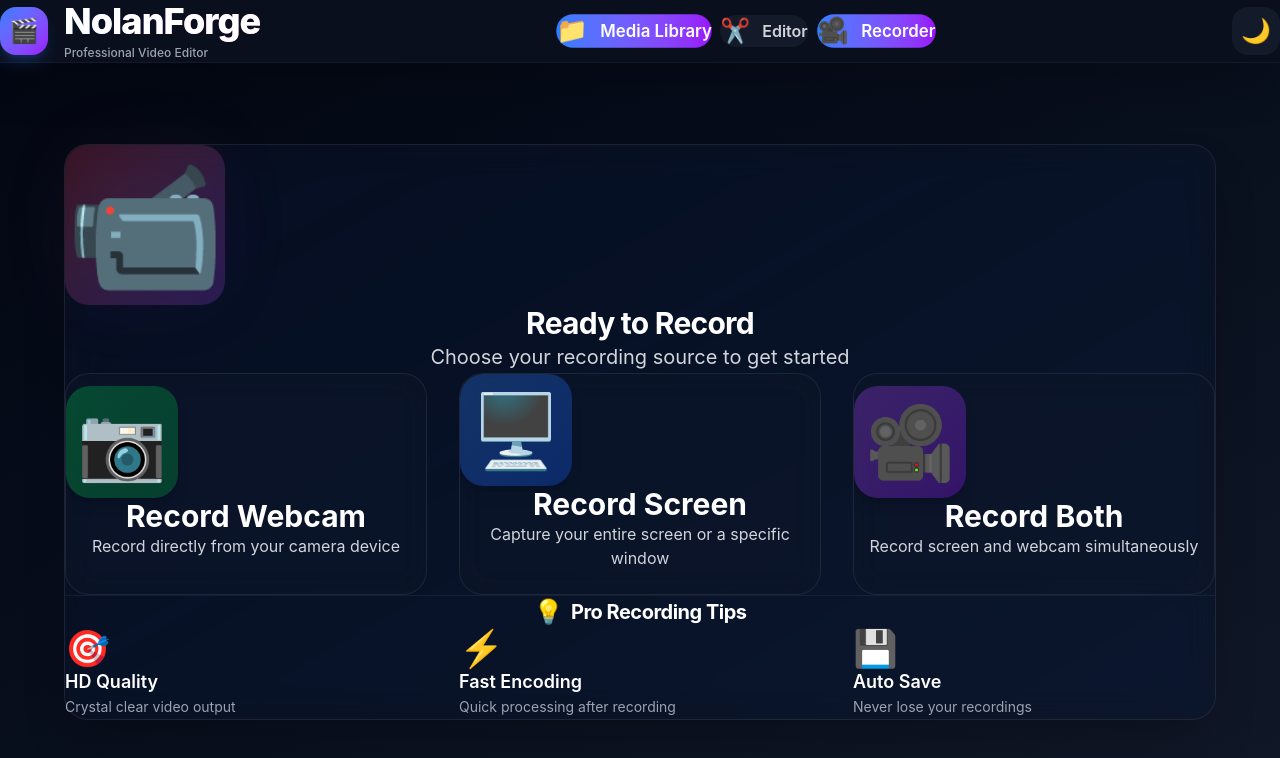
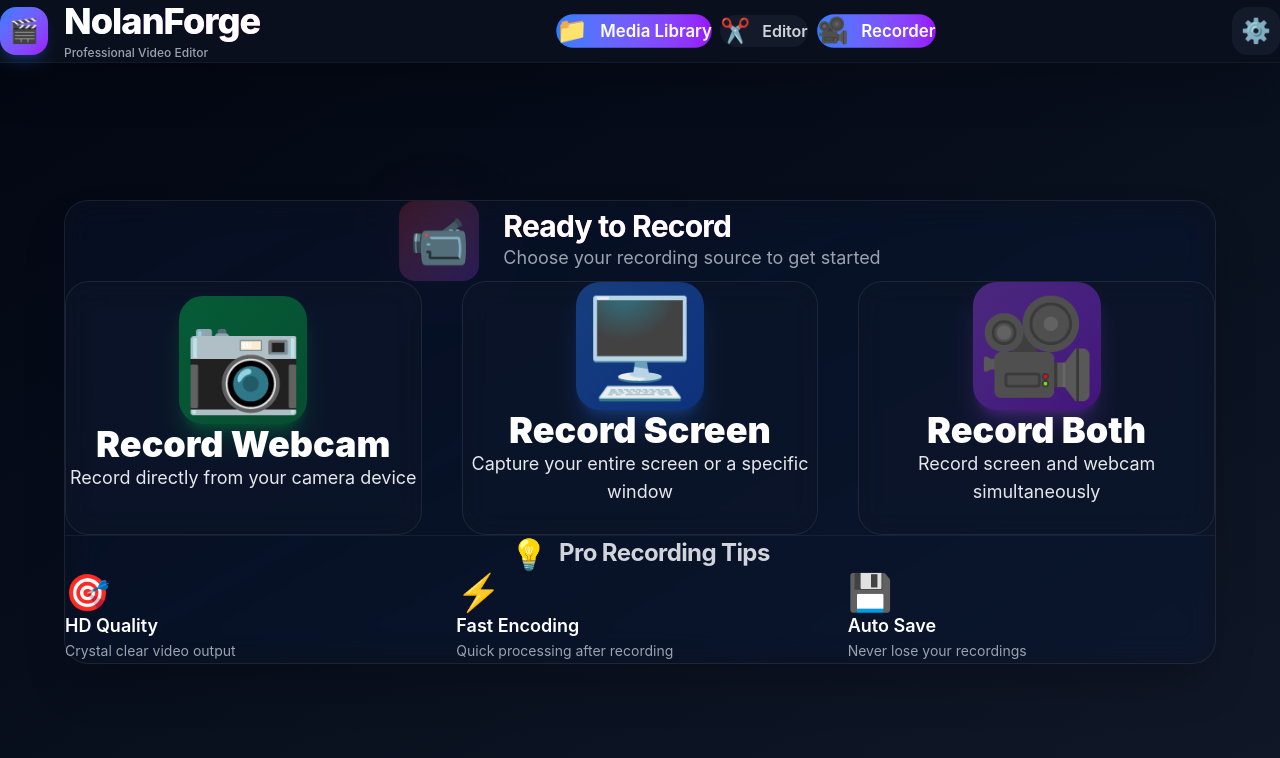
Before and after one commit to atharva-sardar02/nolanforge-week-3, a React (Vite) app: page /recorder in a window 1280 px wide. Shown: the top 758 px of the page. Built offline with nearby package versions, Linux system fonts and the light colour scheme.

Commit message:
First batch of UI updates

```diff
--- a/src/components/MediaLibrary.tsx
+++ b/src/components/MediaLibrary.tsx
@@ -5,7 +5,6 @@ import { useEditState } from '../state/editState'
 import MediaListItem from './MediaListItem'
 import ConfirmationDialog from './ConfirmationDialog'
 import { TranscriptionPanel } from './TranscriptionPanel'
-import FileDropZone from './FileDropZone'
 import { createMediaFile, validateMultipleFiles, getErrorMessage } from '../utils/fileUtils'
 
 type ViewMode = 'grid' | 'list'
@@ -325,14 +324,6 @@ const MediaLibrary: React.FC<MediaLibraryProps> = ({ multiTrackMode = false }) =
                 <span className="text-xl">{isDragOver ? '📥' : '👈'}</span>
               </div>
             </div>
-            {/* File selection using FileDropZone */}
-            <div className="pt-4">
-              <FileDropZone
-                onFilesAdded={handleFilesAdded}
-                onFilesAddedWithPath={handleFilesAddedWithPath}
-                className="max-w-md mx-auto"
-              />
-            </div>
           </div>
         </div>
       </div>
@@ -341,7 +332,7 @@ const MediaLibrary: React.FC<MediaLibraryProps> = ({ multiTrackMode = false }) =
 
   return (
     <div
-      className={`space-y-6 h-full flex flex-col transition-all duration-300 relative ${
+      className={`space-y-6 flex flex-col transition-all duration-300 relative ${
         isDragOver ? 'bg-blue-500/5 rounded-3xl p-4' : ''
       }`}
       onDragOver={handleDragOver}
@@ -503,7 +494,7 @@ const MediaLibrary: React.FC<MediaLibraryProps> = ({ multiTrackMode = false }) =
 
       {/* Files Grid/List */}
       {viewMode === 'grid' ? (
-        <div className="grid grid-cols-1 md:grid-cols-2 xl:grid-cols-2 gap-6 flex-1 overflow-y-auto pr-2">
+        <div className="grid grid-cols-1 md:grid-cols-2 xl:grid-cols-2 gap-6 pr-2">
           {files.map((file) => (
             <MediaListItem
               key={file.id}
@@ -520,7 +511,7 @@ const MediaLibrary: React.FC<MediaLibraryProps> = ({ multiTrackMode = false }) =
           ))}
         </div>
       ) : (
-        <div className="space-y-4 flex-1 overflow-y-auto pr-2">
+        <div className="space-y-4 pr-2">
           {files.map((file) => (
             <MediaListItem
               key={file.id}
--- a/src/components/Navbar.tsx
+++ b/src/components/Navbar.tsx
@@ -1,10 +1,12 @@
-import React from 'react'
+import React, { useState } from 'react'
 import { Link, useLocation } from 'react-router-dom'
 import { useAppState } from '../state/appState'
+import { SettingsPanel } from './SettingsPanel'
 
 const Navbar: React.FC = () => {
   const location = useLocation()
   const { activeRoute, setActiveRoute } = useAppState()
+  const [showSettingsPanel, setShowSettingsPanel] = useState(false)
 
   const navItems = [
     { path: '/uploader', icon: '📁', label: 'Media Library' },
@@ -15,8 +17,9 @@ const Navbar: React.FC = () => {
   const isActive = (path: string) => activeRoute === path || location.pathname === path
 
   return (
-    <nav className="w-full bg-gray-900/50 backdrop-blur-xl border-b border-gray-800/50 shadow-2xl">
-      <div className="flex items-center justify-between px-8 py-4">
+    <>
+      <nav className="w-full bg-gray-900/50 backdrop-blur-xl border-b border-gray-800/50 shadow-2xl relative z-40">
+        <div className="flex items-center justify-between px-10 py-5">
           {/* Logo and Brand */}
           <div className="flex items-center gap-4">
             <div className="w-12 h-12 bg-gradient-to-br from-blue-500 to-purple-600 rounded-2xl flex items-center justify-center text-2xl shadow-lg shadow-blue-500/20">
@@ -53,15 +56,22 @@ const Navbar: React.FC = () => {
             ))}
           </div>
 
-        {/* Theme Toggle */}
+          {/* Settings Button */}
           <button
+            onClick={() => setShowSettingsPanel(true)}
             className="w-12 h-12 rounded-2xl bg-gray-800/50 hover:bg-gray-700/50 flex items-center justify-center text-2xl transition-all duration-300 hover:scale-105"
-          title="Dark Mode"
+            title="Settings"
           >
-          🌙
+            ⚙️
           </button>
         </div>
       </nav>
+
+      {/* Settings Panel - Rendered outside nav for proper z-index stacking */}
+      {showSettingsPanel && (
+        <SettingsPanel onClose={() => setShowSettingsPanel(false)} />
+      )}
+    </>
   )
 }
 
--- a/src/routes/Editor.tsx
+++ b/src/routes/Editor.tsx
@@ -7,7 +7,6 @@ import TrimControls from '../components/TrimControls'
 import TimelineTools from '../components/TimelineTools'
 import OverlayControls from '../components/OverlayControls'
 import { TranscriptionPanel } from '../components/TranscriptionPanel'
-import { SettingsPanel } from '../components/SettingsPanel'
 import { useMediaStore } from '../state/mediaStore'
 import { useEditState } from '../state/editState'
 import { useExport } from '../hooks/useExport'
@@ -41,7 +40,6 @@ const Editor: React.FC = () => {
   const [localTime, setLocalTime] = useState(0)
   const [multiTrackMode, setMultiTrackMode] = useState(true)
   const [showTranscriptionPanel, setShowTranscriptionPanel] = useState(false)
-  const [showSettingsPanel, setShowSettingsPanel] = useState(false)
 
   // Keyboard shortcuts for zoom
   useEffect(() => {
@@ -436,7 +434,7 @@ const Editor: React.FC = () => {
     <div className="flex-1 flex flex-col h-full w-full overflow-hidden bg-gradient-to-br from-gray-950 via-gray-900 to-gray-950">
       {/* Top Control Bar */}
       <div className="flex-shrink-0 glass border-b border-gray-700/30 backdrop-blur-xl">
-        <div className="px-6 py-3">
+        <div className="px-8 py-4">
           <div className="flex items-center justify-between gap-4">
             {/* Play Button */}
             <button
@@ -490,20 +488,13 @@ const Editor: React.FC = () => {
               🎤 Transcribe
             </button>
 
-            {/* Settings Button */}
-            <button
-              onClick={() => setShowSettingsPanel(true)}
-              className="px-6 py-2.5 rounded-xl font-bold transition-all flex items-center gap-2 text-lg bg-gradient-to-r from-gray-500 to-gray-600 hover:from-gray-600 hover:to-gray-700 text-white shadow-glow hover:scale-105"
-            >
-              ⚙️ Settings
-            </button>
                   </div>
                 </div>
               </div>
 
       {/* Scrollable Content Area */}
-      <div className="flex-1 overflow-y-auto p-6">
-        <div className="max-w-7xl mx-auto space-y-6">
+      <div className="flex-1 overflow-y-auto p-8">
+        <div className="w-full space-y-8">
 
           {/* Video Player */}
           <div className="glass rounded-3xl border border-gray-700/30 backdrop-blur-xl p-6 shadow-2xl">
@@ -670,7 +661,7 @@ const Editor: React.FC = () => {
           {timelineClips.length > 0 && (
             <div className="space-y-4">
               {/* Multi-Track Toggle */}
-              <div className="glass rounded-3xl border border-gray-700/30 backdrop-blur-xl p-4 shadow-2xl">
+              <div className="glass rounded-3xl border border-gray-700/30 backdrop-blur-xl p-6 shadow-2xl">
                 <div className="flex items-center justify-between">
                   <div className="flex items-center gap-3">
                     <h3 className="text-lg font-bold text-white flex items-center gap-2">
@@ -943,10 +934,6 @@ const Editor: React.FC = () => {
         <TranscriptionPanel onClose={() => setShowTranscriptionPanel(false)} />
       )}
 
-      {/* Settings Panel */}
-      {showSettingsPanel && (
-        <SettingsPanel onClose={() => setShowSettingsPanel(false)} />
-      )}
     </div>
   )
 }
--- a/src/routes/Recorder.tsx
+++ b/src/routes/Recorder.tsx
@@ -148,79 +148,81 @@ const Recorder: React.FC = () => {
           <div className="w-full max-w-6xl">
             <div className="glass rounded-3xl border border-gray-700/30 backdrop-blur-xl p-16 shadow-2xl">
               {/* Header Section */}
-              <div className="text-center mb-16 space-y-8">
-                <div className="relative mx-auto w-40 h-40 bg-gradient-to-br from-red-500/20 to-purple-500/20 rounded-3xl flex items-center justify-center text-9xl group hover:scale-105 transition-all duration-500 shadow-glow">
-                  <div className="absolute inset-0 rounded-3xl bg-gradient-to-br from-red-500/20 to-purple-500/20 blur-2xl opacity-0 group-hover:opacity-100 transition-opacity duration-500 animate-pulse"></div>
+              <div className="mb-20">
+                <div className="flex items-center justify-center gap-6 mb-6">
+                  <div className="relative w-20 h-20 bg-gradient-to-br from-red-500/20 to-purple-500/20 rounded-2xl flex items-center justify-center text-5xl group hover:scale-105 transition-all duration-500 shadow-glow">
+                    <div className="absolute inset-0 rounded-2xl bg-gradient-to-br from-red-500/20 to-purple-500/20 blur-2xl opacity-0 group-hover:opacity-100 transition-opacity duration-500 animate-pulse"></div>
                     <span className="relative z-10">📹</span>
                   </div>
-                <div className="space-y-4">
-                  <h2 className="text-4xl font-bold text-white">
+                  <div className="flex flex-col">
+                    <h2 className="text-5xl font-bold text-transparent bg-clip-text bg-gradient-to-r from-red-400 via-purple-400 to-pink-400">
                       Ready to Record
                     </h2>
-                  <p className="text-gray-300 text-xl">
+                    <p className="text-gray-400 text-lg mt-2">
                       Choose your recording source to get started
                     </p>
                   </div>
                 </div>
+              </div>
 
               {/* Recording Options */}
-                <div className="grid grid-cols-1 md:grid-cols-3 gap-8 mb-16">
+                <div className="grid grid-cols-1 md:grid-cols-3 gap-10 mb-24">
                   <button
                     onClick={handleWebcamMode}
-                    className="group relative glass rounded-3xl p-12 border-2 border-green-500/30 hover:border-green-400/60 transition-all duration-500 hover:scale-105 hover:shadow-glow-lg overflow-hidden"
+                    className="group relative glass rounded-3xl p-14 border-2 border-green-500/40 hover:border-green-400/80 transition-all duration-500 hover:scale-[1.03] hover:shadow-glow-lg overflow-hidden bg-gradient-to-br from-green-500/5 to-transparent"
                   >
-                    <div className="absolute inset-0 bg-gradient-to-br from-green-500/10 via-green-600/5 to-transparent opacity-0 group-hover:opacity-100 transition-opacity duration-500"></div>
-                    <div className="relative z-10 space-y-6">
-                      <div className="w-28 h-28 mx-auto bg-gradient-to-br from-green-500/30 to-green-600/30 rounded-3xl flex items-center justify-center text-7xl shadow-lg group-hover:scale-110 transition-transform duration-300">
+                    <div className="absolute inset-0 bg-gradient-to-br from-green-500/20 via-green-600/10 to-transparent opacity-0 group-hover:opacity-100 transition-opacity duration-500"></div>
+                    <div className="relative z-10 space-y-8 flex flex-col items-center text-center">
+                      <div className="w-32 h-32 bg-gradient-to-br from-green-500/40 to-green-600/40 rounded-3xl flex items-center justify-center text-8xl shadow-xl shadow-green-500/20 group-hover:scale-110 transition-transform duration-300">
                         📷
                       </div>
-                      <div className="space-y-3">
-                        <div className="text-3xl font-bold text-white">Record Webcam</div>
-                        <div className="text-base text-gray-300">Record directly from your camera device</div>
+                      <div className="space-y-4 text-center">
+                        <div className="text-4xl font-black text-white">Record Webcam</div>
+                        <div className="text-lg text-gray-200">Record directly from your camera device</div>
                       </div>
-                      <div className="flex items-center justify-center gap-2 text-green-400 font-medium text-base opacity-0 group-hover:opacity-100 transition-opacity duration-300">
+                      <div className="flex items-center justify-center gap-3 text-green-300 font-bold text-lg opacity-0 group-hover:opacity-100 transition-opacity duration-300">
                         <span>Start Recording</span>
-                        <span>→</span>
+                        <span className="text-xl">→</span>
                       </div>
                     </div>
                   </button>
 
                   <button
                     onClick={handleScreenMode}
-                    className="group relative glass rounded-3xl p-12 border-2 border-blue-500/30 hover:border-blue-400/60 transition-all duration-500 hover:scale-105 hover:shadow-glow-lg overflow-hidden"
+                    className="group relative glass rounded-3xl p-14 border-2 border-blue-500/40 hover:border-blue-400/80 transition-all duration-500 hover:scale-[1.03] hover:shadow-glow-lg overflow-hidden bg-gradient-to-br from-blue-500/5 to-transparent"
                   >
-                  <div className="absolute inset-0 bg-gradient-to-br from-blue-500/10 via-blue-600/5 to-transparent opacity-0 group-hover:opacity-100 transition-opacity duration-500"></div>
-                  <div className="relative z-10 space-y-6">
-                    <div className="w-28 h-28 mx-auto bg-gradient-to-br from-blue-500/30 to-blue-600/30 rounded-3xl flex items-center justify-center text-7xl shadow-lg group-hover:scale-110 transition-transform duration-300">
+                  <div className="absolute inset-0 bg-gradient-to-br from-blue-500/20 via-blue-600/10 to-transparent opacity-0 group-hover:opacity-100 transition-opacity duration-500"></div>
+                  <div className="relative z-10 space-y-8 flex flex-col items-center text-center">
+                    <div className="w-32 h-32 bg-gradient-to-br from-blue-500/40 to-blue-600/40 rounded-3xl flex items-center justify-center text-8xl shadow-xl shadow-blue-500/20 group-hover:scale-110 transition-transform duration-300">
                       🖥️
                     </div>
-                    <div className="space-y-3">
-                      <div className="text-3xl font-bold text-white">Record Screen</div>
-                      <div className="text-base text-gray-300">Capture your entire screen or a specific window</div>
+                    <div className="space-y-4 text-center">
+                      <div className="text-4xl font-black text-white">Record Screen</div>
+                      <div className="text-lg text-gray-200">Capture your entire screen or a specific window</div>
                     </div>
-                    <div className="flex items-center justify-center gap-2 text-blue-400 font-medium text-base opacity-0 group-hover:opacity-100 transition-opacity duration-300">
+                    <div className="flex items-center justify-center gap-3 text-blue-300 font-bold text-lg opacity-0 group-hover:opacity-100 transition-opacity duration-300">
                       <span>Start Recording</span>
-                      <span>→</span>
+                      <span className="text-xl">→</span>
                     </div>
                   </div>
                 </button>
 
                   <button
                     onClick={handleCombinedMode}
-                    className="group relative glass rounded-3xl p-12 border-2 border-purple-500/30 hover:border-purple-400/60 transition-all duration-500 hover:scale-105 hover:shadow-glow-lg overflow-hidden"
+                    className="group relative glass rounded-3xl p-14 border-2 border-purple-500/40 hover:border-purple-400/80 transition-all duration-500 hover:scale-[1.03] hover:shadow-glow-lg overflow-hidden bg-gradient-to-br from-purple-500/5 to-transparent"
                   >
-                    <div className="absolute inset-0 bg-gradient-to-br from-purple-500/10 via-purple-600/5 to-transparent opacity-0 group-hover:opacity-100 transition-opacity duration-500"></div>
-                  <div className="relative z-10 space-y-6">
-                      <div className="w-28 h-28 mx-auto bg-gradient-to-br from-purple-500/30 to-purple-600/30 rounded-3xl flex items-center justify-center text-7xl shadow-lg group-hover:scale-110 transition-transform duration-300">
+                    <div className="absolute inset-0 bg-gradient-to-br from-purple-500/20 via-purple-600/10 to-transparent opacity-0 group-hover:opacity-100 transition-opacity duration-500"></div>
+                  <div className="relative z-10 space-y-8 flex flex-col items-center text-center">
+                      <div className="w-32 h-32 bg-gradient-to-br from-purple-500/40 to-purple-600/40 rounded-3xl flex items-center justify-center text-8xl shadow-xl shadow-purple-500/20 group-hover:scale-110 transition-transform duration-300">
                         🎥
                     </div>
-                    <div className="space-y-3">
-                        <div className="text-3xl font-bold text-white">Record Both</div>
-                        <div className="text-base text-gray-300">Record screen and webcam simultaneously</div>
+                    <div className="space-y-4 text-center">
+                        <div className="text-4xl font-black text-white">Record Both</div>
+                        <div className="text-lg text-gray-200">Record screen and webcam simultaneously</div>
                     </div>
-                      <div className="flex items-center justify-center gap-2 text-purple-400 font-medium text-base opacity-0 group-hover:opacity-100 transition-opacity duration-300">
+                      <div className="flex items-center justify-center gap-3 text-purple-300 font-bold text-lg opacity-0 group-hover:opacity-100 transition-opacity duration-300">
                       <span>Start Recording</span>
-                      <span>→</span>
+                      <span className="text-xl">→</span>
                     </div>
                   </div>
                 </button>
@@ -253,12 +255,12 @@ const Recorder: React.FC = () => {
                 )}
 
               {/* Quick Tips */}
-              <div className="mt-12 pt-12 border-t border-gray-700/30">
-                <h4 className="text-xl font-bold text-white mb-8 flex items-center gap-2 justify-center">
-                  <span className="text-2xl">💡</span>
+              <div className="mt-20 pt-16 border-t border-gray-700/30">
+                <h4 className="text-2xl font-bold text-gray-300 mb-10 flex items-center gap-3 justify-center">
+                  <span className="text-3xl">💡</span>
                   <span>Pro Recording Tips</span>
                 </h4>
-                <div className="grid grid-cols-1 md:grid-cols-3 gap-8">
+                <div className="grid grid-cols-1 md:grid-cols-3 gap-6">
                   <div className="space-y-3">
                     <div className="text-4xl mb-2">🎯</div>
                     <p className="text-lg text-white font-semibold">HD Quality</p>
@@ -288,7 +290,7 @@ const Recorder: React.FC = () => {
   return (
     <div className="flex-1 flex flex-col h-full w-full overflow-hidden bg-gradient-to-br from-gray-950 via-gray-900 to-gray-950">
       {/* Header */}
-      <div className="flex items-center justify-between p-6 border-b border-gray-700/30">
+      <div className="flex items-center justify-between px-8 py-4 border-b border-gray-700/30">
         <div className="flex items-center gap-4">
           <button
             onClick={handleBackToIdle}
@@ -313,9 +315,9 @@ const Recorder: React.FC = () => {
       </div>
 
       {/* Main Content */}
-      <div className="flex-1 overflow-auto p-6">
+      <div className="flex-1 overflow-auto p-8">
         <div className="max-w-7xl mx-auto">
-          <div className="grid grid-cols-1 xl:grid-cols-3 gap-8">
+          <div className="grid grid-cols-1 xl:grid-cols-3 gap-10">
             {/* Preview Area - Takes 2 columns on large screens */}
             <div className="xl:col-span-2">
               <div className="glass rounded-3xl border border-gray-700/30 p-8 bg-gradient-to-br from-gray-800/20 to-gray-900/30">
```
Also changed, not shown: src/components/SettingsPanel.tsx (+68 -24 lines), src/routes/Uploader.tsx (+72 -10 lines). Lines whose indentation alone changed are shown as unchanged.
